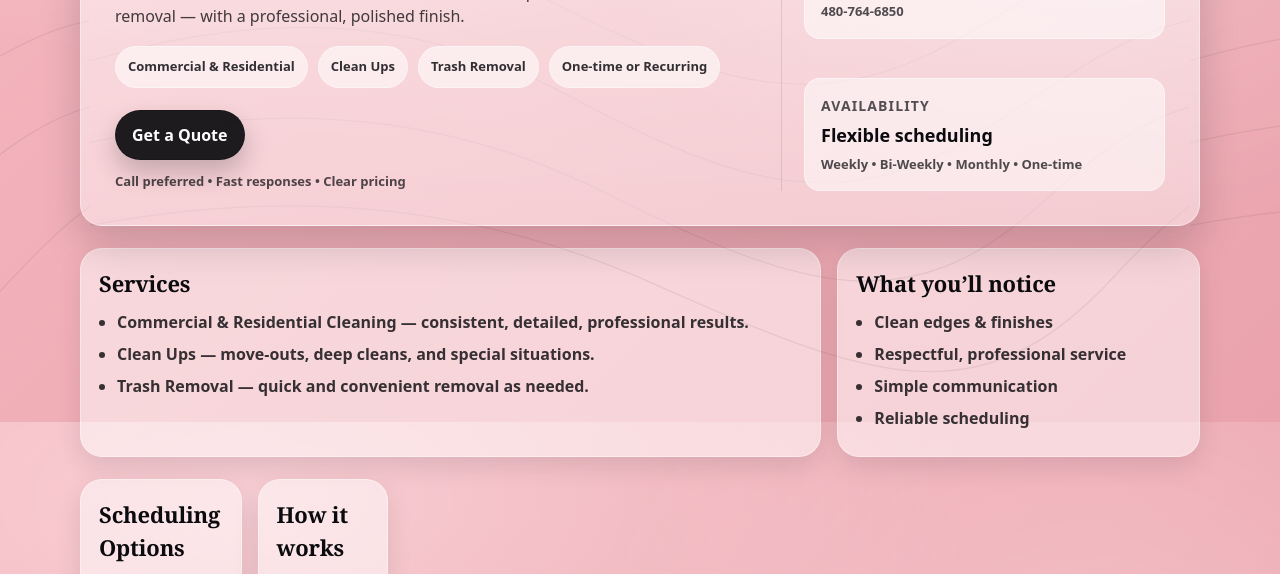
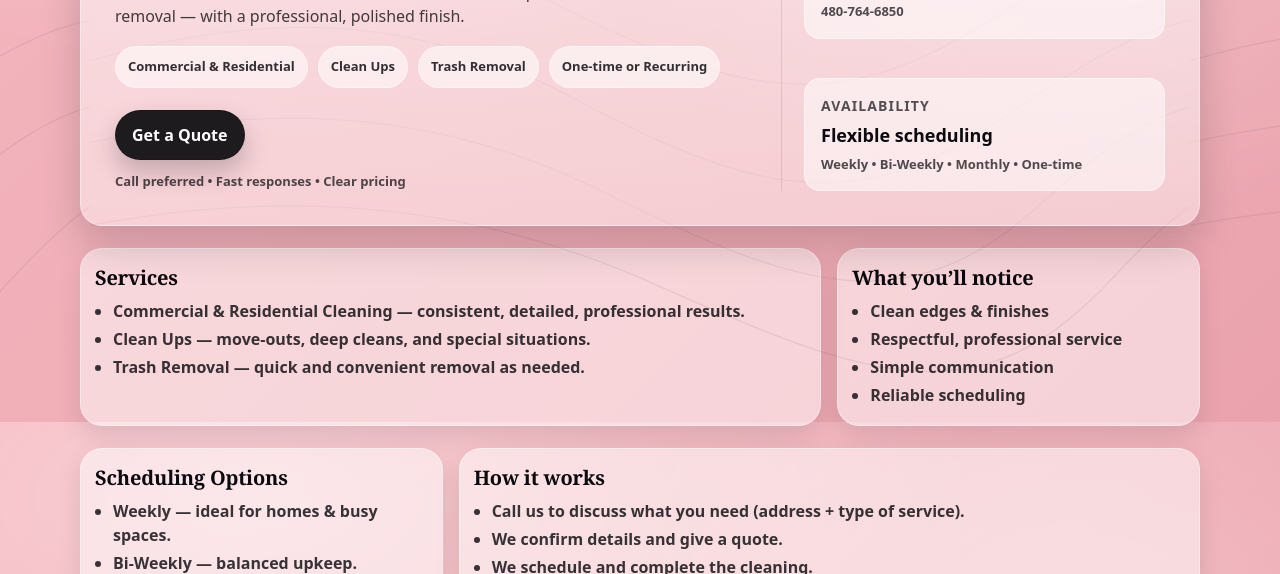
Before and after one commit to azbusinessbooster-ui/i, a plain HTML site: page index.html in a window 1280 px wide. Shown: the part 378-952 px from the top of the page. Drawn offline with Linux system fonts and the light colour scheme.

Commit message:
Update index.html

```diff
--- a/index.html
+++ b/index.html
@@ -229,22 +229,22 @@
       background: rgba(255,255,255,.50);
       border: 1px solid rgba(255,255,255,.40);
       border-radius: var(--radius);
-      padding: 18px;
+      padding: 14px; /* Reduced padding to make sections shorter */
       box-shadow: 0 10px 26px rgba(10,10,20,.10);
     }
     .feature h2{
-      margin:0 0 8px;
+      margin:0 0 6px; /* Reduced margin */
       font-family: Georgia, "Times New Roman", serif;
-      font-size: 22px;
+      font-size: 20px; /* Slightly smaller font */
       letter-spacing:-.2px;
     }
     ul.clean{
-      margin: 10px 0 0;
+      margin: 6px 0 0; /* Reduced margin */
       padding: 0 0 0 18px;
       color: rgba(11,11,15,.82);
       font-weight: 650;
     }
-    ul.clean li{ margin: 8px 0; }
+    ul.clean li{ margin: 4px 0; /* Reduced list item margin to compact the lists */ }
     .contact{
       display:flex;
       flex-direction:column;
@@ -359,7 +359,7 @@
     </section>
     <section id="plans" aria-label="Scheduling">
       <div class="grid">
-        <div class="feature col-6">
+        <div class="feature col-4">
           <h2>Scheduling Options</h2>
           <ul class="clean">
             <li><strong>Weekly</strong> — ideal for homes &amp; busy spaces.</li>
@@ -368,7 +368,7 @@
             <li><strong>One-time</strong> — clean up or deep clean.</li>
           </ul>
         </div>
-        <div class="feature col-6">
+        <div class="feature col-8">
           <h2>How it works</h2>
           <ul class="clean">
             <li>Call us to discuss what you need (address + type of service).</li>
```
